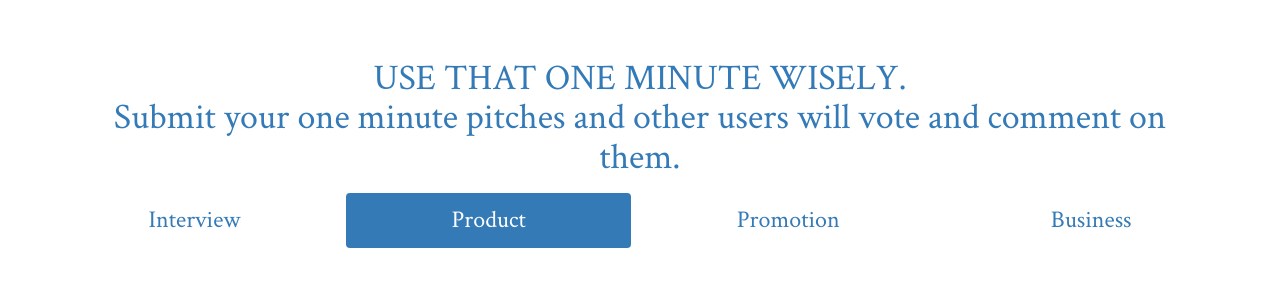
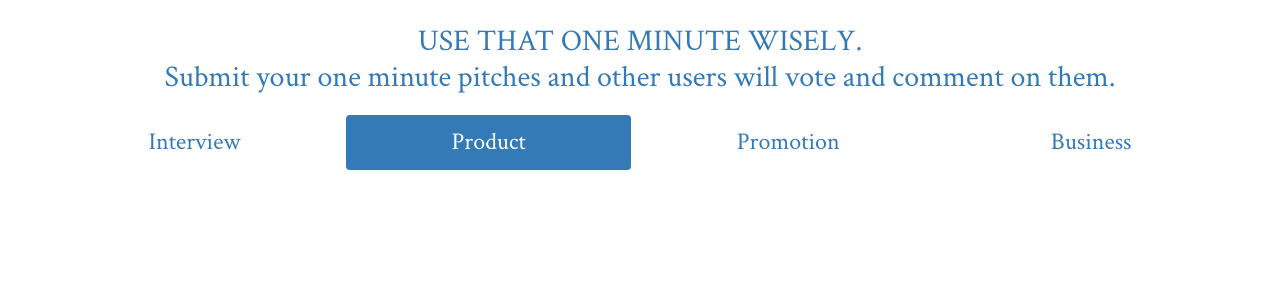
Before and after one commit to TonyKioko/Pitches, a Flask app: page / in a window 1280 px wide. Shown: the part 80-380 px from the top of the page. Run offline with Flask 2, Linux system fonts and the light colour scheme; data that the repository does not hold is empty; some libraries are stand-ins or nearby versions.

Commit message:
heroku trial

```diff
--- a/app/main/forms.py
+++ b/app/main/forms.py
@@ -5,7 +5,7 @@ from wtforms.validators import Required
 class PitchesForm(FlaskForm):
     category = SelectField('Pitch Category',
                               choices=[('Select','Select Category'), ('Interview-Pitch', 'Interview Pitch'), ('Product-Pitch', 'Product Pitch'),
-                                       ('Promotion-Pitch', 'Promotion Pitch'), ('Business-Pitch', 'Business')], validators=[Required()])
+                                       ('Promotion-Pitch', 'Promotion Pitch'), ('Business-Pitch', 'Business Pitch')], validators=[Required()])
     body = TextAreaField('Pitch Now',validators = [Required()])
     submit = SubmitField('Submit')
 
--- a/app/templates/home.html
+++ b/app/templates/home.html
@@ -25,12 +25,12 @@
     <!-- </head> -->
     <!-- <body style="height:auto;"> -->
         <div class="container">
-                <h1 class="text-center"> <a href="/pitch/new">USE THAT ONE MINUTE WISELY. <br> Submit your one minute pitches and other users will vote and comment on them.</a></h1>
+                <h2 class="text-center" style="line-height:120%;"> <a href="/pitch/new">USE THAT ONE MINUTE WISELY. <br> Submit your one minute pitches and other users will vote and comment on them.</a></h2>
         </div>
 
 
 
-        <div class="container-fluid" style="margin:6px 28px;">
+        <div class="container-fluid" style="margin:9px 28px;">
                 <div class="categories">
 
                         <ul class="nav nav-pills nav-fill nav-justified nav-success">
--- a/app/templates/macros.html
+++ b/app/templates/macros.html
@@ -7,8 +7,6 @@
 
 
         <div class="row">
-
-
 
                     <div class="col-md-4">
                         <a href="#">{{comment.user.username}}</a>
--- a/app/templates/navbar.html
+++ b/app/templates/navbar.html
@@ -34,6 +34,5 @@
               </ul>
         </div>
         <br>
-          <br>
 
     </div>
```
Also changed, not shown: app/templates/comments.html (+11 -4 lines).
